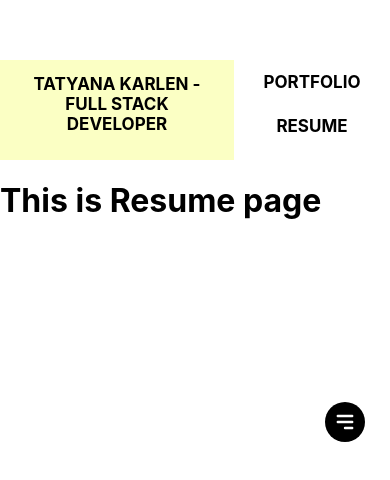
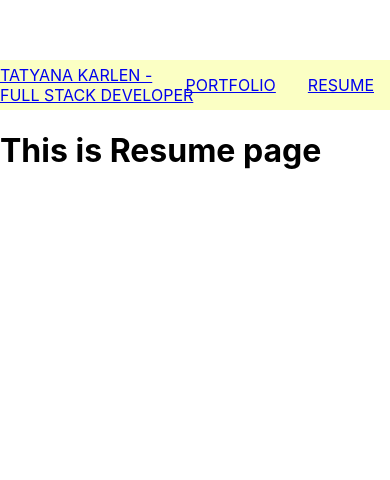
Before and after one commit to tatyanakarlen/PortfolioWebsite, a React (Create React App) app: page /resume in a window 390 px wide. Shown: the top 480 px of the page. Built offline with nearby package versions, Linux system fonts and the light colour scheme.

Commit message:
redidNAV

```diff
--- a/src/components/LeftLink/LeftLink.css
+++ b/src/components/LeftLink/LeftLink.css
@@ -1,8 +1,11 @@
 .left-link{
-    flex:1 1 200px;
+    /* flex:1 1 200px; */
+    display: flex;
+    justify-content: flex-start;
+    width: 50%;
  }
 
- .link {
+ /* .link {
     display: inline-block;
     text-align: center;
     padding: 14px;
@@ -10,4 +13,4 @@
     text-decoration: none;
     font-size: 17px;
     font-weight: bolder;
- }
+ } */
--- a/src/components/RightNav/RightNav.css
+++ b/src/components/RightNav/RightNav.css
@@ -1,4 +1,4 @@
-.link {
+/* .link {
     display: inline-block;
     text-align: center;
     padding: 14px;
@@ -6,90 +6,19 @@
     text-decoration: none;
     font-size: 17px;
     font-weight: bolder;
+ } */
+
+ .right-links {
+    display: flex;
+    justify-content: flex-end;
+    width: 50%;
  }
 
-
- @media screen and (max-width: 768px) {
- .right-links {
-    /* top: 60px; */
-    /* left: 0; */
-    display: flex;
-    flex-direction: column;
-    width: 40%;
-    /* height: calc(100vh - 60px); */
-    background-color: white;
- }
- .right-links a {
-    text-align: center;
-    margin: 0;
-    color: black;
-    width: 100%;
-    padding: 0.75rem 0;
-  }
-}
-
-.hamburger {
-    /* // removes default border on button element */
-    border: 0;
-    height: 40px;
-    width: 40px;
-    padding: 0.5rem;
-    border-radius: 50%;
-    background-color: black;
-    cursor: pointer;
-    transition: background-color 0.2s ease-in-out;
-  /* // positions the icon to the right and center aligns it vertically */
-    position: absolute;
-    top: 50%;
-    right: 25px;
-    transform: translateY(-50%);
-    display: none;
+ .navRightList {
+     display: inline-block;
  }
 
- .hamburger:hover {
-    background-color: #2642af;
-  }
-
-
-  @media screen and (max-width: 768px) {
-    .hamburger {
-      display: block;
-    }
-  }
-
-  /* @media screen and (max-width: 768px) {
-    .right-links {
-      display: none;
-    }
-  } */
-
-
- /* @media screen and (max-width: 768px) {
-    .navigation-menu ul {
-      // navigation menu is positioned to start 60px from the top of the document (which is directly below the navbar)
-      position: absolute;
-      top: 60px;
-      left: 0;
-      // stacks the li tags vertically
-      flex-direction: column;
-     // makes menu span full height and width
-      width: 100%;
-      height: calc(100vh - 77px);
-      background-color: white;
-      border-top: 1px solid black;
-    }
-    .navigation-menu li {
-      // centers link text and strips off margin
-      text-align: center;
-      margin: 0;
-    }
-    .navigation-menu li a {
-      color: black;
-      // increases the surface area of the anchor tag to span the full width of the menu
-      width: 100%;
-      padding: 1.5rem 0;
-    }
-    .navigation-menu li:hover {
-      background-color: #eee;
-    }
-  } */
+ .navRightli {
+    display: inline;
+    padding: 1rem;
+ }
--- a/src/components/RightNav/RightNav.jsx
+++ b/src/components/RightNav/RightNav.jsx
@@ -7,23 +7,10 @@ export default function RightNav() {
 
     return (
         <div className="right-links">
-           <button className="hamburger">
-        {/* icon from heroicons.com */}
-        <svg
-          xmlns="http://www.w3.org/2000/svg"
-          className="h-5 w-5"
-          viewBox="0 0 20 20"
-          fill="white"
-        >
-          <path
-            fillRule="evenodd"
-            d="M3 5a1 1 0 011-1h12a1 1 0 110 2H4a1 1 0 01-1-1zM3 10a1 1 0 011-1h12a1 1 0 110 2H4a1 1 0 01-1-1zM9 15a1 1 0 011-1h6a1 1 0 110 2h-6a1 1 0 01-1-1z"
-            clipRule="evenodd"
-          />
-        </svg>
-      </button>
-          <Link className="link" to="/portfolio">PORTFOLIO</Link>
-          <Link className="link" to="/resume">RESUME</Link>
+            <ul className="navRightList">
+          <li className="navRightli"><Link className="link" to="/portfolio">PORTFOLIO</Link></li>
+          <li className="navRightli"><Link className="link" to="/resume">RESUME</Link></li>
+            </ul>
 
 
         </div>
--- a/src/components/TopNav/TopNav.css
+++ b/src/components/TopNav/TopNav.css
@@ -2,10 +2,11 @@
 
     display: flex;
     flex-direction: row;
+    align-items: center;
     /* position: fixed; */
     /* top:0; */
     width: 100%;
     background-color: rgb(251, 255, 196);
     overflow: auto;
-    height: 100px;
+    height: 50px;
  }
```
Also changed, not shown: src/components/TopNav/TopNav.jsx (+0 -18 lines).
